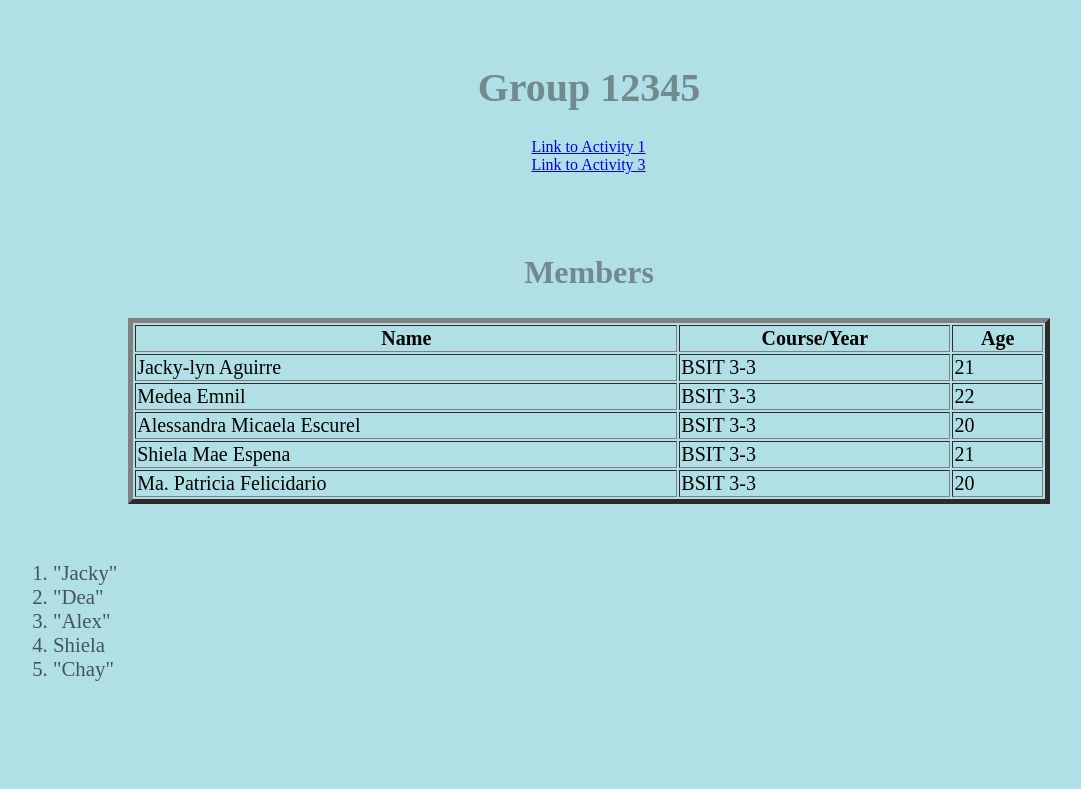
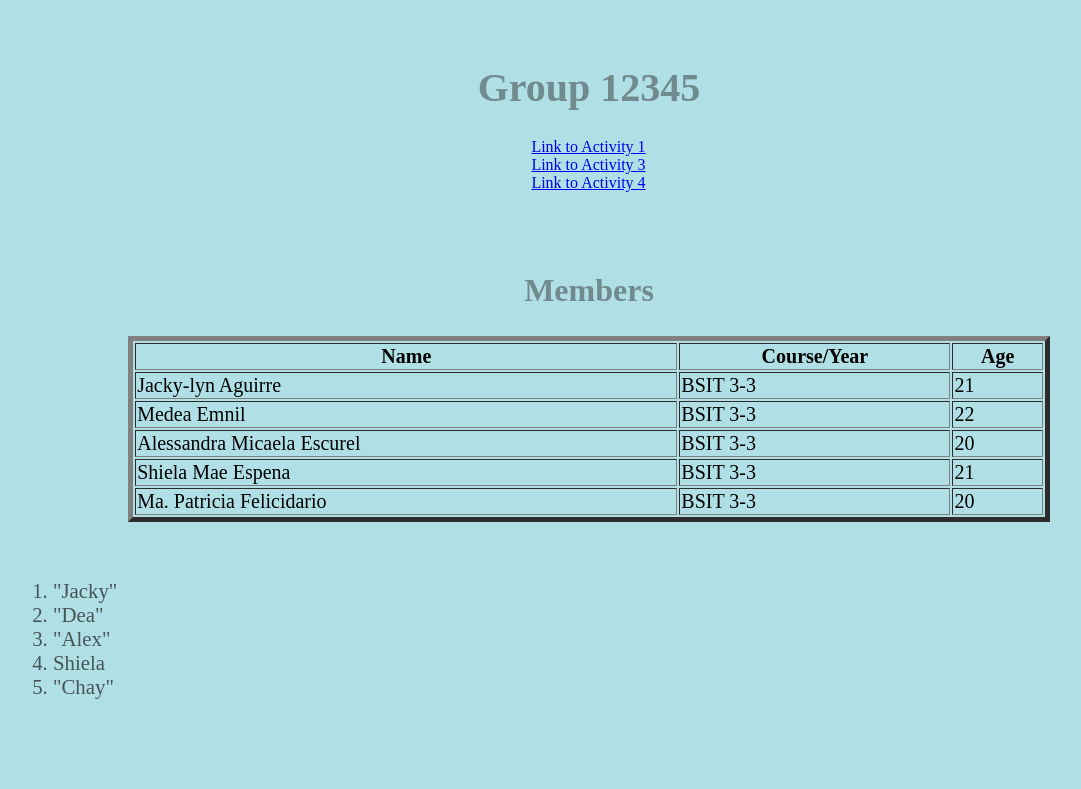
Before and after one commit to alxndraesc/Lab_Activities_WST, a plain HTML site: page index.html in a window 1280 px wide. Shown: the top 789 px of the page, without its empty margins (51-1132 px from the left). Drawn offline with Linux system fonts and the light colour scheme.

Commit message:
Update index.html

```diff
--- a/index.html
+++ b/index.html
@@ -9,6 +9,7 @@
 <h1 align="center" style="color: rgb(112, 138, 141); font-size: 250%;">Group 12345</h1>
 <a href="Activity1.html" style="margin-left: 45%;"> Link to Activity 1</a><br>
 <a href="Activity3.html" style="margin-left: 45%;"> Link to Activity 3</a>
+<a href="Activity4.html" style="margin-left: 45%;"> Link to Activity 4</a>
 <br><br><br><br>
 <h2 style="color:rgb(112, 138, 141) ; font-size: 200%;" align="center"> Members </h2>
 <table style="font-size: 20px;" border="5px" align="center"; width=80%;>
```
